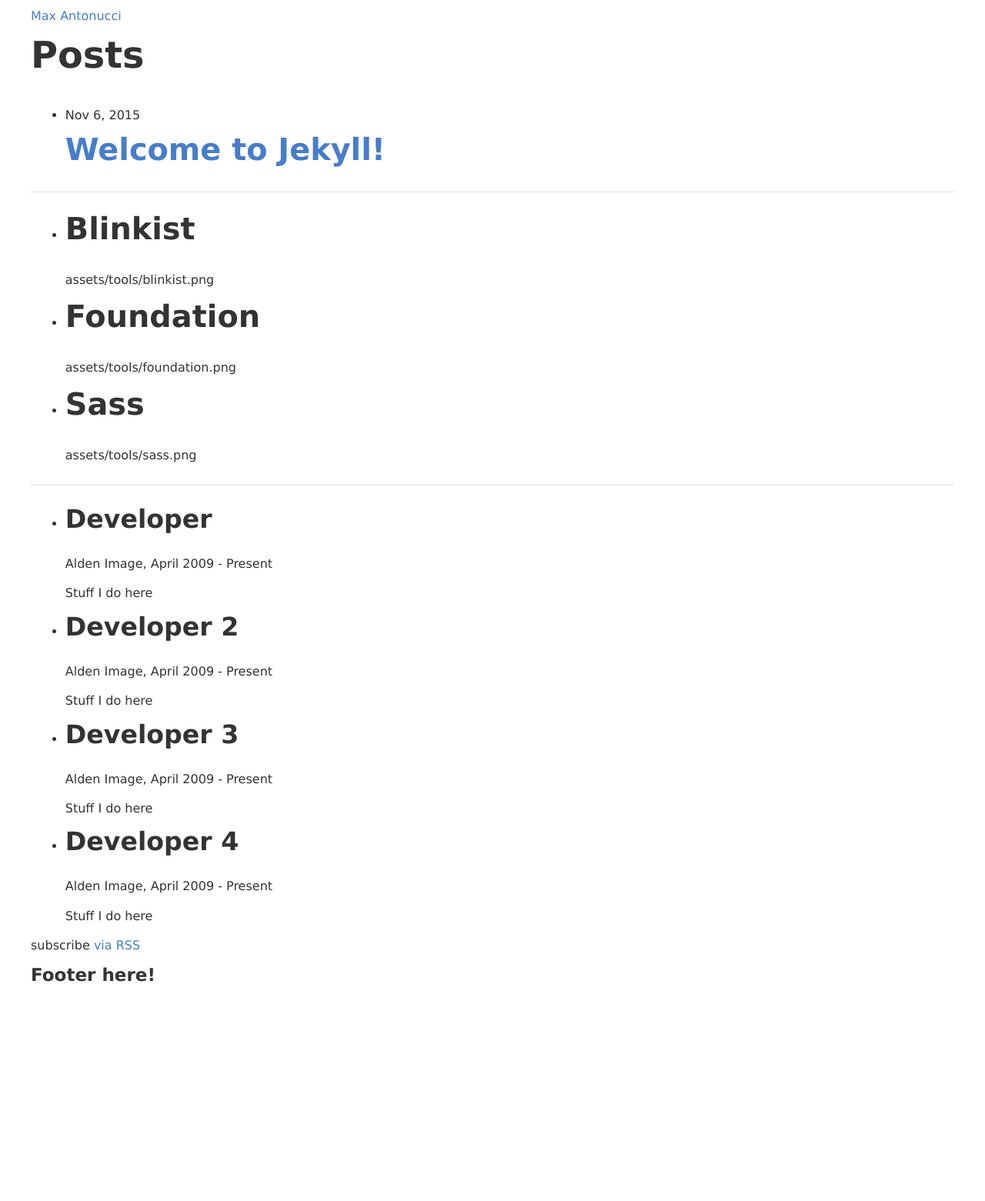
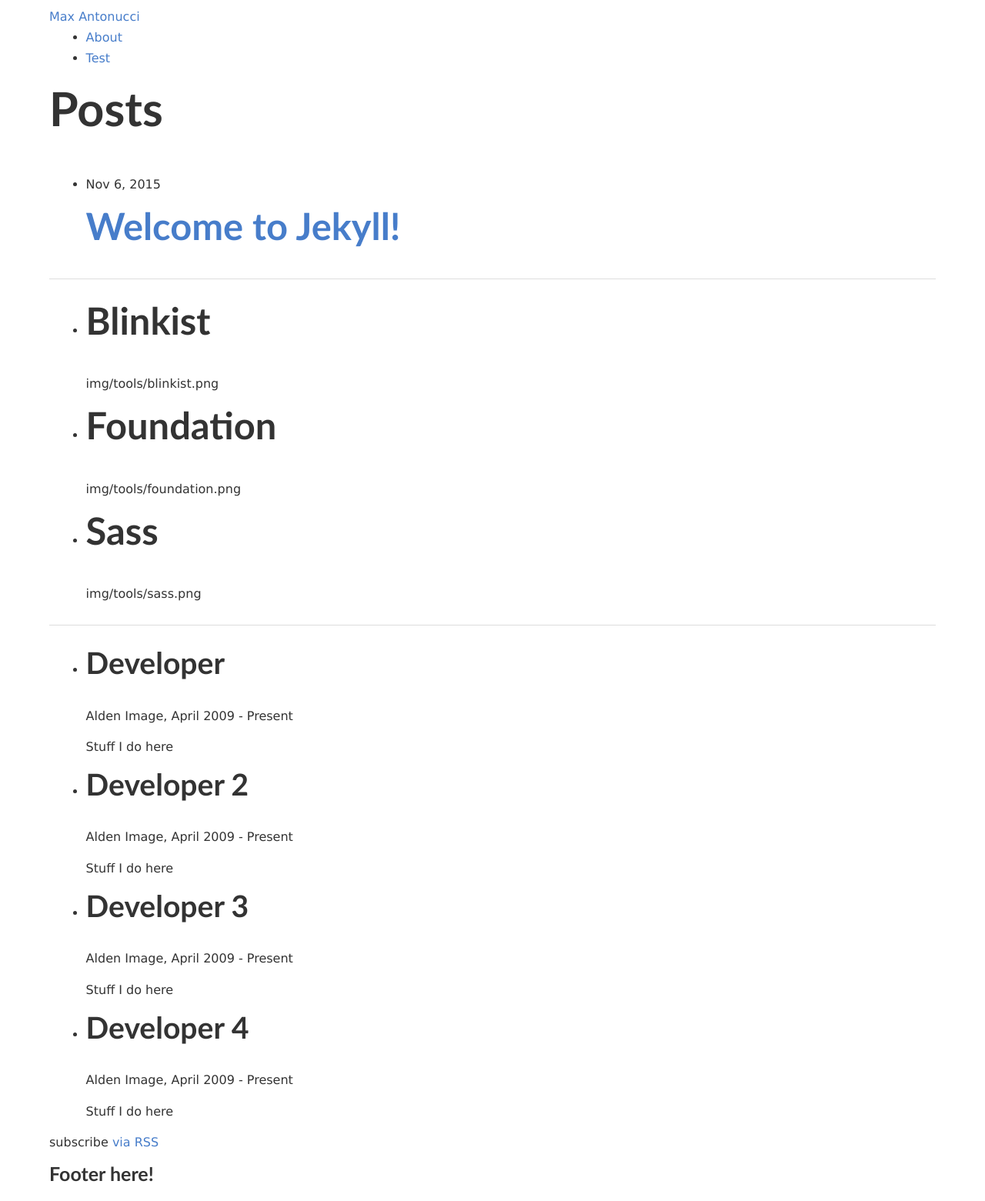
Before and after one commit to maxx1128/maxx1128.github.io, a Jekyll site: the page built from index.html, in a window 1280 px wide. Shown: the whole page at 77% size. Built offline with Jekyll 4.4.1, drawn with Linux system fonts in a browser that asks for light colours; some web fonts are replaced; before the commit the page ends 1298 px from its top, so only the background shows below that.

Commit message:
Experimentation with the layout and menu data type

```diff
--- a/_config.yml
+++ b/_config.yml
@@ -14,8 +14,10 @@ description: > # this means to ignore newlines until "baseurl:"
   Google search results) and in your feed.xml site description.
 baseurl: "" # the subpath of your site, e.g. /blog
 url: "http://yourdomain.com" # the base hostname & protocol for your site
-twitter_username: jekyllrb
-github_username:  jekyll
+permalink: :title
+
+twitter_username: Maxwell_Dev
+github_username:  maxx1128
 
 # Build settings
 markdown: kramdown
--- /dev/null
+++ b/_data/menu.yml
@@ -0,0 +1,5 @@
+- name: About
+  link: '/about/'
+
+- name: Test
+  link: '/test/'
--- a/_data/tools.yml
+++ b/_data/tools.yml
@@ -1,8 +1,8 @@
 - name: Blinkist
-  img: 'assets/tools/blinkist.png'
+  img: 'img/tools/blinkist.png'
 
 - name: Foundation
-  img: 'assets/tools/foundation.png'
+  img: 'img/tools/foundation.png'
 
 - name: Sass
-  img: 'assets/tools/sass.png'
+  img: 'img/tools/sass.png'
--- a/_includes/head.html
+++ b/_includes/head.html
@@ -6,6 +6,7 @@
 	<title>{% if page.title %}{{ page.title }}{% else %}{{ site.title }}{% endif %}</title>
 	<meta name="description" content="{% if page.excerpt %}{{ page.excerpt | strip_html | strip_newlines | truncate: 160 }}{% else %}{{ site.description }}{% endif %}">
 
+	<link href='https://fonts.googleapis.com/css?family=Droid+Sans:400,700' rel='stylesheet' type='text/css'>
 	<link rel="stylesheet" href="{{ "/css/main.css" | prepend: site.baseurl }}">
 	<link rel="canonical" href="{{ page.url | replace:'index.html','' | prepend: site.baseurl | prepend: site.url }}">
 	<link rel="alternate" type="application/rss+xml" title="{{ site.title }}" href="{{ "/feed.xml" | prepend: site.baseurl | prepend: site.url }}">
--- a/_includes/header.html
+++ b/_includes/header.html
@@ -2,4 +2,14 @@
 
   <a class="site-title" href="{{ site.baseurl }}/">{{ site.title }}</a>
 
+  <ul>
+    {% for menu in site.data.menu %}
+      <li>
+        <a href="{{ menu.link | prepend: site.baseurl }}">
+        	{{ menu.name }}
+        </a>
+      </li>
+    {% endfor %}
+  </ul>
+
 </header>
--- a/_sass/layout/_grid.scss
+++ b/_sass/layout/_grid.scss
@@ -1,10 +1,7 @@
-$susy: (
-  columns: 12,
-  gutters: 1/4,
-  math: fluid,
-  gutter-position: split,
-);
+body {
+	@include flexy-container(90%);
+}
 
-html {
-	@include flexy-container(95%);
+header, footer {
+	width: 100%;
 }
--- a/_sass/utils/variables/_typography.scss
+++ b/_sass/utils/variables/_typography.scss
@@ -1,10 +1,10 @@
 // ----- Typography Variables ----- //
 
 // The default font family for all text except headers. Can be a specific font family or a Bourbon font stack variable.
-$base-font-family: $lucida-grande;
+$base-font-family: 'Droid Sans', 'Lucida Grande', Verdana, sans-serif;
 
 // The default font family for only headers. Can be a specific font family or a Bourbon font variable. By default, it's the same as the base font.
-$heading-font-family: $base-font-family;
+$heading-font-family: 'Futura', 'Trebuchet MS', Arial, sans-serif;;
 
 // The font size that all other element font sizes are scaled off of. This is often the size of basic paragraph text, and is scaled up for headers.
 $base-font-size: 1em;
@@ -13,16 +13,16 @@ $base-font-size: 1em;
 $base-font-scale: 0;
 
 // This is the modular scale the fonts will use for sizes. It can be a Bourbon variable or an integer with decimals.
-$modular-scale-ratio: $minor-third;
+$modular-scale-ratio: $major-third;
 
 // This is the base font size to be used when creating all the other scaled font sizes. Best left as the base font size in most cases.
 $modular-scale-base: $base-font-size;
 
 // When the screen gets below a certain size, this is the percentage of the original font size the font becomes. For example, a value of .9 means the font shrinks to 90% of its size on smaller screens.
-$scaled-font-ratio: .9;
+$scaled-font-ratio: .85;
 
 // The base line height for all major text elements aside from headers.
-$base-line-height: 1.6;
+$base-line-height: 1.7;
 
 // The base line height for only headers.
 $heading-line-height: 1.1;
```
Also changed, not shown: test.html (added, +26 -0 lines). Lines whose indentation alone changed are shown as unchanged.
